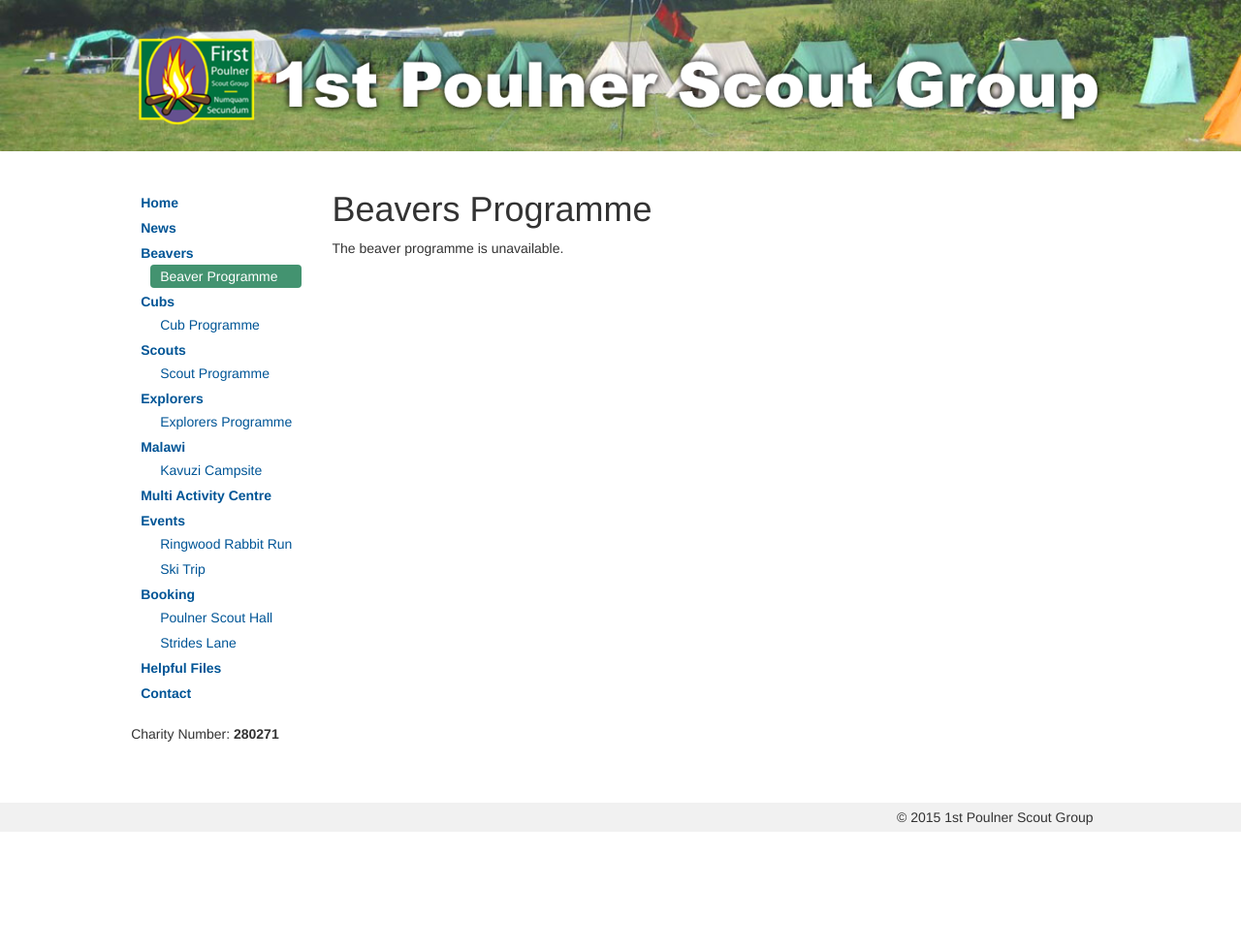
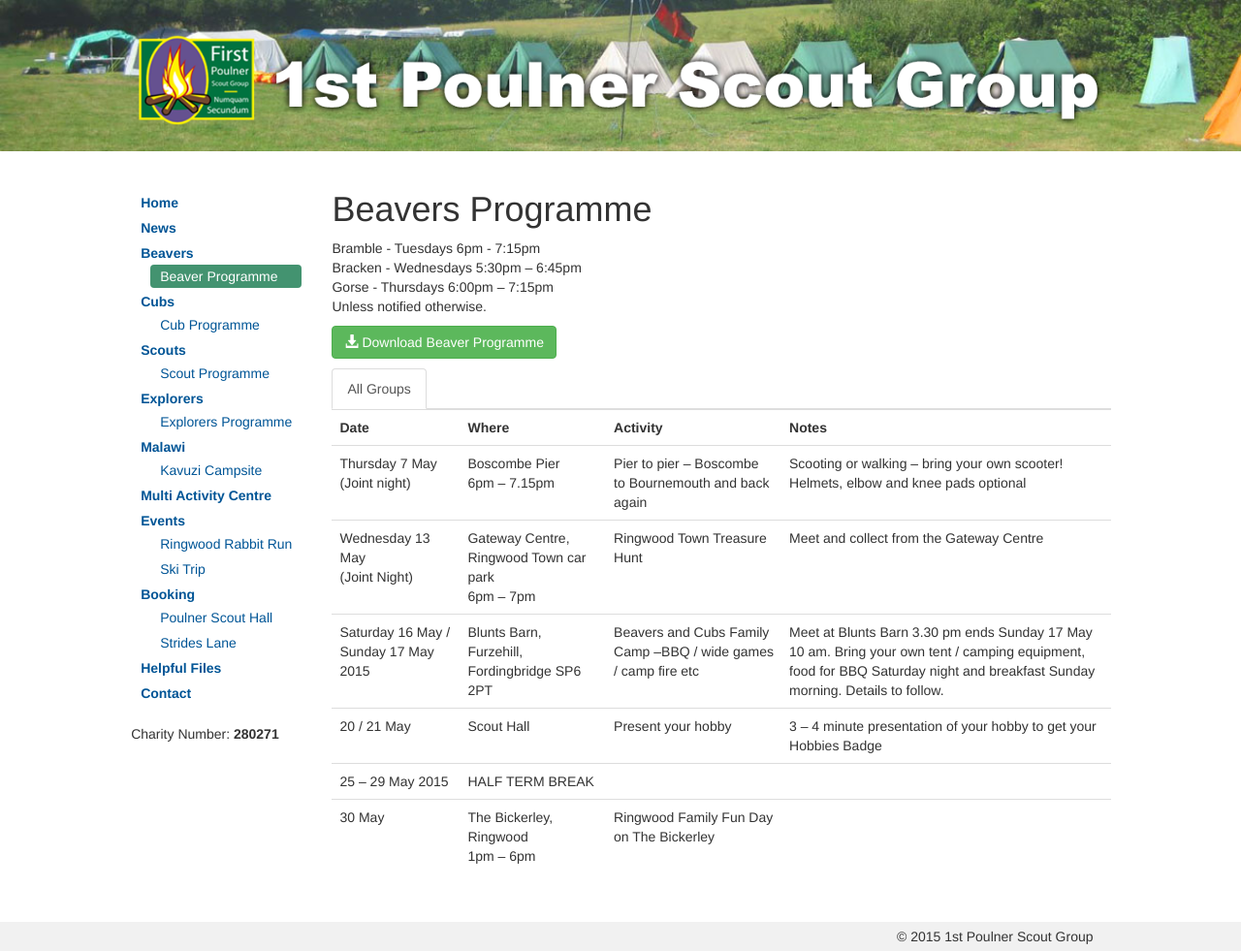
Before and after one commit to 1stpoulnerscouts/1stpoulnerscouts.github.io, a Jekyll site: the page built from beavers/programme/index.html, in a window 1280 px wide. Shown: the whole page at 97% size. Built offline with Jekyll 4.4.1, drawn with Linux system fonts in a browser that asks for light colours; before the commit the page ends 900 px from its top, so only the background shows below that.

Commit message:
Added beaver programme

```diff
--- a/beavers/programme/index.html
+++ b/beavers/programme/index.html
@@ -5,4 +5,71 @@
 
  <h1 class="page-heading">Beavers Programme</h1>
 
- <p>The beaver programme is unavailable.</p>
+<p>
+	Bramble - Tuesdays 6pm - 7:15pm<br>
+	Bracken - Wednesdays 5:30pm – 6:45pm<br>
+	Gorse - Thursdays 6:00pm – 7:15pm<br>
+	Unless notified otherwise.<br>
+</p>
+<p><a href="/programmes/2015-summer-beavers.pdf" class="btn btn-success" target="_blank"><span class="glyphicon glyphicon-download-alt"></span> Download Beaver Programme</a></p>
+
+<div role="tabpanel">
+
+	<!-- Nav tabs -->
+	<ul class="nav nav-tabs" role="tablist">
+		<li role="presentation" class="active"><a href="#all" aria-controls="all" role="tab" data-toggle="tab">All Groups</a></li>
+	</ul>
+
+	<!-- Tab panes -->
+	<div class="tab-content">
+		<!-- All days Start -->
+		<div role="tabpanel" class="tab-pane fade in active" id="all">
+			<table class="table table-hover">
+				<tr>
+					<th>Date</th>
+					<th>Where</th>
+					<th>Activity</th>
+					<th>Notes</th>
+				</tr>
+				<tr>
+					<td>Thursday 7 May<br>(Joint night)</td>
+					<td>Boscombe Pier<br>6pm – 7.15pm</td>
+					<td>Pier to pier – Boscombe to Bournemouth and back again</td>
+					<td>Scooting or walking – bring your own scooter! Helmets, elbow and knee pads optional</td>
+				</tr>
+				<tr>
+					<td>Wednesday 13 May<br>(Joint Night)</td>
+					<td>Gateway Centre, Ringwood Town car park<br>6pm – 7pm</td>
+					<td>Ringwood Town Treasure Hunt </td>
+					<td>Meet and collect from the Gateway Centre</td>
+				</tr>
+				<tr>
+					<td>Saturday 16 May / Sunday 17 May 2015</td>
+					<td>Blunts Barn, Furzehill, Fordingbridge SP6 2PT</td>
+					<td>Beavers and Cubs Family Camp –BBQ / wide games / camp fire etc</td>
+					<td>Meet at Blunts Barn 3.30 pm ends Sunday 17 May 10 am. Bring your own tent / camping equipment, food for BBQ Saturday night and breakfast Sunday morning. Details to follow.</td>
+				</tr>
+				<tr>
+					<td>20 / 21 May</td>
+					<td>Scout Hall</td>
+					<td>Present your hobby</td>
+					<td>3 – 4 minute presentation of your hobby to get your Hobbies Badge</td>
+				</tr>
+				<tr>
+					<td>25 – 29 May 2015</td>
+					<td>HALF TERM BREAK</td>
+					<td></td>
+					<td></td>
+				</tr>
+				<tr>
+					<td>30 May </td>
+					<td>The Bickerley, Ringwood<br>1pm – 6pm</td>
+					<td>Ringwood Family Fun Day on The Bickerley</td>
+					<td></td>
+				</tr>
+			</table>
+		</div>
+		<!-- All days end -->
+	</div>
+
+</div>
```
Also changed, not shown: 1 other file.
